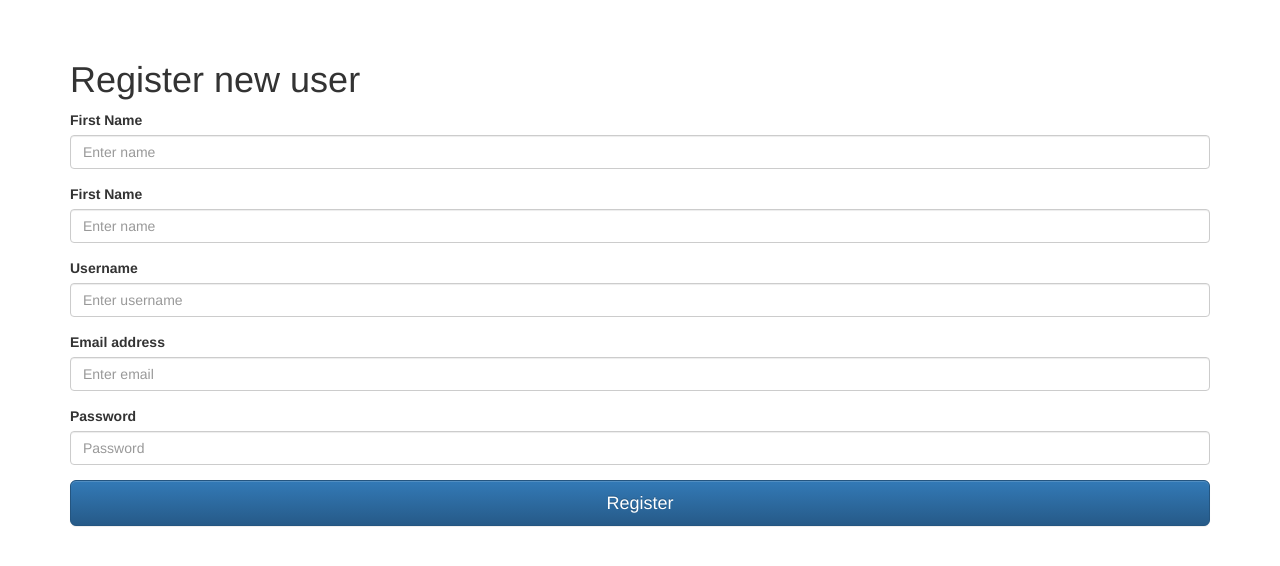
After one commit to apparator/djangoexample1, a Django app: template schoolregister/useraccounts/templates/useraccounts/register.html in a window 1280 px wide. The commit adds this page. Shown: the top 566 px of the page. Run offline with Django 3.2, Linux system fonts and the light colour scheme; the template is opened without the code that fills it, so the values that code supplies are empty; some libraries are stand-ins or nearby versions.

Commit message:
Finished register view with alert message on success

```diff
--- a/schoolregister/theme/templates/theme/base.html
+++ b/schoolregister/theme/templates/theme/base.html
@@ -26,7 +26,7 @@
                   <a href="#" class="dropdown-toggle" data-toggle="dropdown">Login <span class="caret"></span></a>
                   <ul class="dropdown-menu" role="menu">
                     <li><a href="{% url 'user_login' %}">Sign in</a></li>
-                    <li><a href="#">Register</a></li>
+                    <li><a href="{% url 'user_register' %}">Register</a></li>
                   </ul>
                 </li>
             {% else %}
--- /dev/null
+++ b/schoolregister/useraccounts/templates/useraccounts/register.html
@@ -0,0 +1,31 @@
+{% extends 'useraccounts/base.html' %}
+{% block container %}
+<h1>Register new user</h1>
+{% if user_saved_successfully %}
+    <div class="alert alert-success" role="alert"> User successfully created</div>
+{% endif %}
+    <form method="POST" action="{% url 'user_register' %}">
+        {% csrf_token %}
+        <div class="form-group">
+            <label for="inputFirstName">First Name</label>
+            <input type="text" name="firstname" id="inputFirstName" class="form-control" placeholder="Enter name">
+        </div>
+        <div class="form-group">
+            <label for="inputLastName">First Name</label>
+            <input type="text" name="lastname" id="inputLastName" class="form-control" placeholder="Enter name">
+        </div>
+        <div class="form-group">
+            <label for="inputUsername">Username</label>
+            <input type="text" name="username" id="inputUsername" class="form-control" placeholder="Enter username">
+        </div>
+        <div class="form-group">
+            <label for="inputEmail">Email address</label>
+            <input type="email" name="email" id="inputEmail" class="form-control" placeholder="Enter email">
+        </div>
+        <div class="form-group">
+            <label for="inputPassword">Password</label>
+            <input type="password" name="password" id="inputPassword" class="form-control" placeholder="Password">
+        </div>
+        <button class="btn btn-lg btn-primary btn-block" type="submit">Register</button>
+    </form>
+{% endblock %}
```
Also changed, not shown: schoolregister/useraccounts/views.py (+14 -1 lines).
